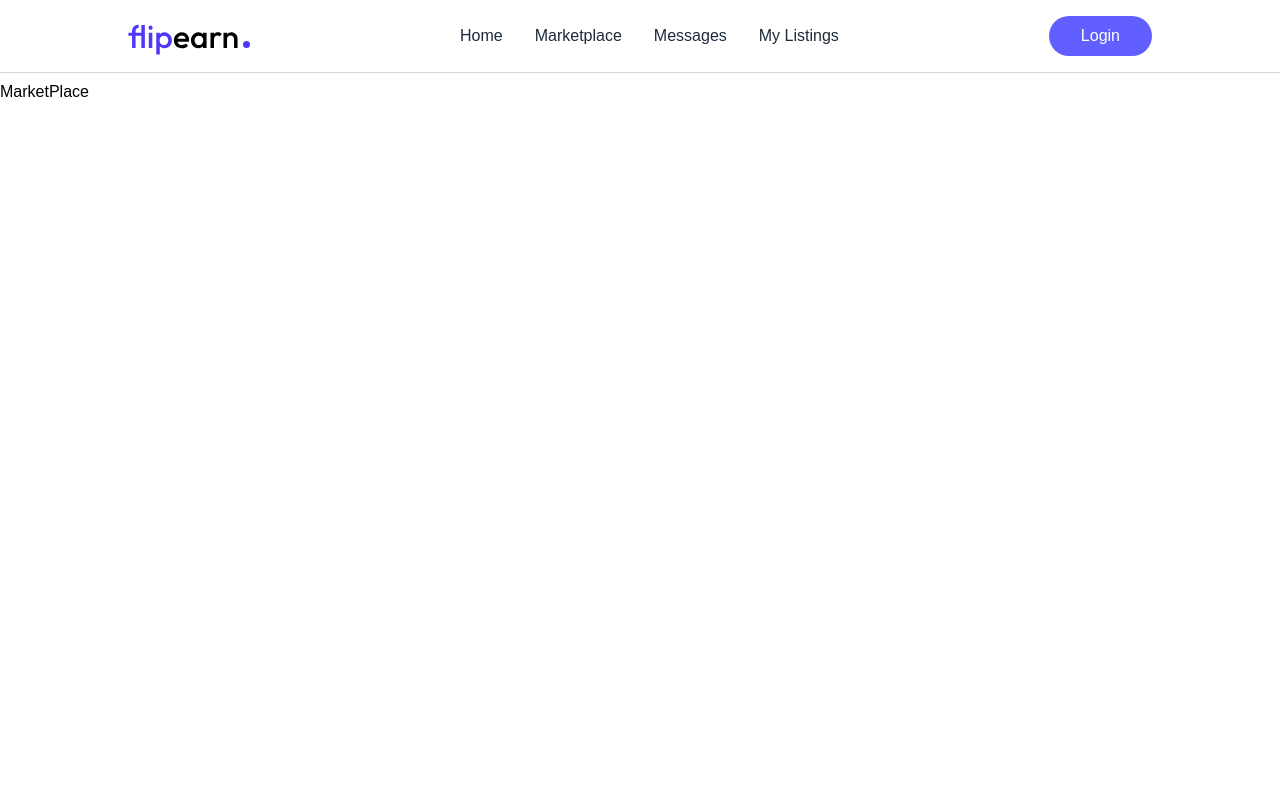
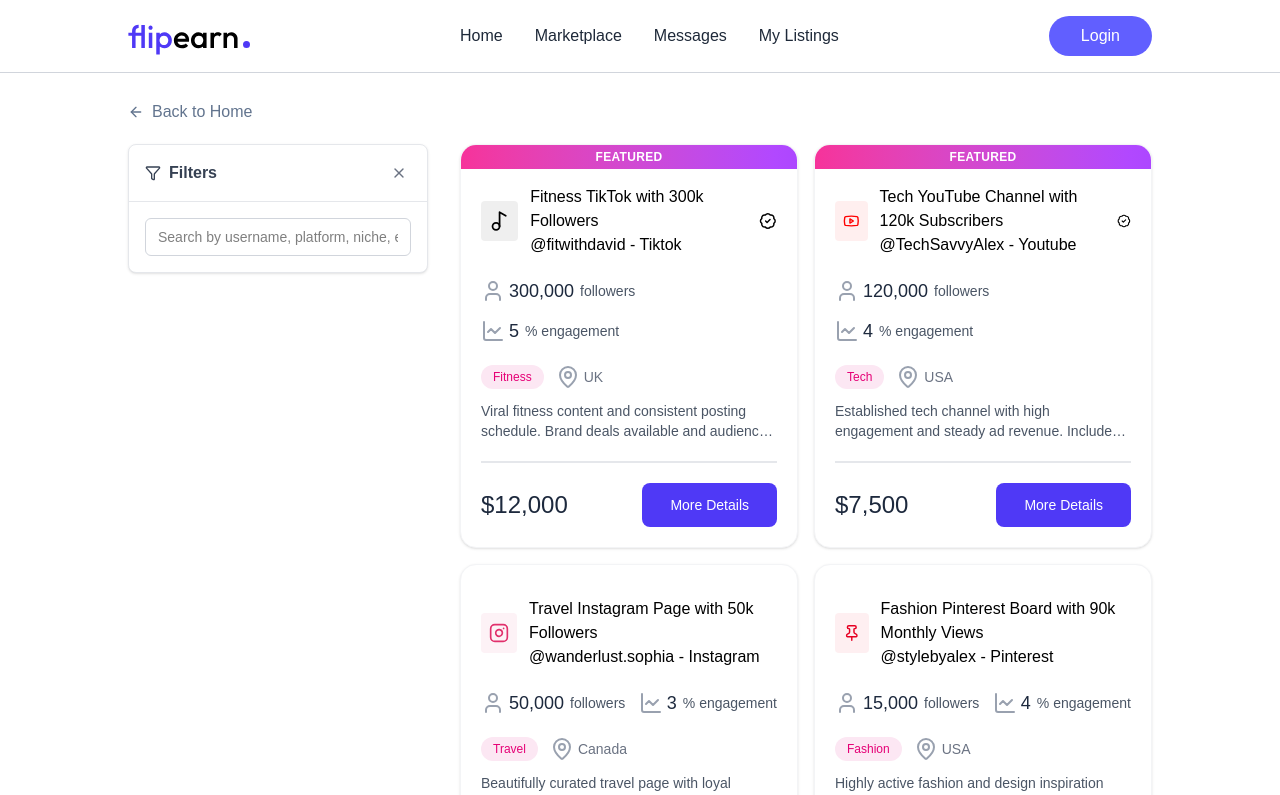
Before and after one commit to SAHIL1703/FlipEarn, a React app in the folder client/: page /marketplace in a window 1280 px wide. Shown: the top 795 px of the page. Built offline with nearby package versions, Linux system fonts and the light colour scheme; no server answers; the HTML template or start-up script is replaced by a standard one; a web font is replaced by a local one.

Commit message:
Working on the MarketPlace

```diff
--- /dev/null
+++ b/client/src/components/FilterSideBar.jsx
@@ -0,0 +1,63 @@
+import { FilterIcon, X, XIcon } from "lucide-react";
+import React, { useState } from "react";
+import { useNavigate, useSearchParams } from "react-router-dom";
+
+const FilterSideBar = ({
+  showFilterPhone,
+  setShowFilterPhone,
+  filters,
+  setFilters,
+}) => {
+    const [searchParams ,setSearchParams] = useSearchParams()
+    const [search , setSearch] = useState(searchParams.get("search") || "");
+    const navigate = useNavigate();
+    const onChangeSearch =(e)=>{
+        if(e.target.value){
+            setSearchParams({search : e.target.value});
+            setSearch(e.target.value);
+        }else{
+            navigate('/marketplace');
+            setSearch("");
+        }
+    }
+  return (
+    <div
+      className={`${
+        showFilterPhone ? "max-sm:fixed" : "max-sm:hidden"
+      } max-sm:inset-0 z-100 max-sm:h-screen max-sm:overflow-scroll bg-white rounded-lg shadow-sm border border-gray-200 h-fit sticky top-24 md:min-w-[300px]`}
+    >
+      <div className="p-4 border-b border-gray-200">
+        <div className="flex items-center justify-between">
+          <div className="flex items-center space-x-2 text-gray-700">
+            <FilterIcon className="size-4" />
+            <h3 className="font-semibold">Filters</h3>
+          </div>
+          <div className="flex items-center gap-2">
+            <X className="size-6 text-gray-500 hover:text-gray-700 p-1 hover:bg-gray-100 transition-color cursor-pointer" />
+            <button
+              onClick={() => setShowFilterPhone(false)}
+              className="sm:hidden text-sm border text-gray-700 px-3 py-1 rounded"
+            >
+              Apply
+            </button>
+          </div>
+        </div>
+      </div>
+
+      <div className="p-4 space-y-6 sm:max-h-[calc(100vh-200px)] overflow-y-scroll no-scrollbar">
+        {/* Search Bar  */}
+        <div className="flex items-center justify-between">
+          <input
+          onChange={onChangeSearch}
+            value={search}
+            type="text"
+            placeholder="Search by username, platform, niche, etc."
+            className="w-full text-sm px-3 py-2 border  border-gray-300 rounded-md outline-indigo-500"
+          />
+        </div>
+      </div>
+    </div>
+  );
+};
+
+export default FilterSideBar;
--- a/client/src/pages/MarketPlace.jsx
+++ b/client/src/pages/MarketPlace.jsx
@@ -1,11 +1,61 @@
-import React from 'react'
+import React, { useState } from "react";
+import { ArrowLeftIcon, FilterIcon, Verified } from "lucide-react";
+import { useNavigate } from "react-router-dom";
+import {useSelector} from "react-redux"
+import ListingCards from "../components/ListingCards";
+import FilterSideBar from "../components/FilterSideBar";
+const MarketPlace = () => {
+  const navigate = useNavigate();
+  const [showFilterPhone , setShowFilterPhone] = useState(false);
+  const [filters ,setFilters] = useState({
+    platform : null,
+    maxPrice : 100000,
+    minFollowers : 0,
+    niche : null,
+    verified : false,
+    monetized :  false
+  })
 
-const MarketPlace = () => {
+  const {listings} = useSelector(state=>state.listing);
+  const filteredListings = listings.filter((listing)=>{
+    return true;
+  })
   return (
-    <div>
-        <h1>MarketPlace</h1>
+    <div className="px-6 md:px-16 lg:px-24 xl:px-32">
+      <div className="flex items-center justify-between text-slate-500">
+        <button
+          className="flex items-center gap-2 py-5"
+          onClick={() => {
+            navigate("/");
+            scrollTo(0, 0);
+          }}
+        >
+          {" "}
+          <ArrowLeftIcon className="size-4" /> Back to Home
+        </button>
+        <button className="flex sm:hidden items-center gap-2 py-5" onClick={()=>setShowFilterPhone(true)}>
+          {" "}
+          <FilterIcon className="size-4" /> Filters
+        </button>
+      </div>
+
+
+
+      <div className="relative flex items-start justify-between gap-8 pb-8">
+        {/* Filter  */}
+
+          <FilterSideBar setFilters={setFilters} filters={filters} showFilterPhone={showFilterPhone} setShowFilterPhone={setShowFilterPhone}/>
+
+
+        {/* Social Profile List  */}
+        <div className="flex-1 grid xl:grid-cols-2 gap-4">
+          {filteredListings.sort((a,b)=>a.featured ? -1 : b.featured ? 1 : 0).map((listing , index)=>(
+            <ListingCards key={index} listing={listing}/>
+          ))}
+        </div>
+      </div>
     </div>
-  )
-}
+  );
+};
 
-export default MarketPlace
+export default MarketPlace;
```
